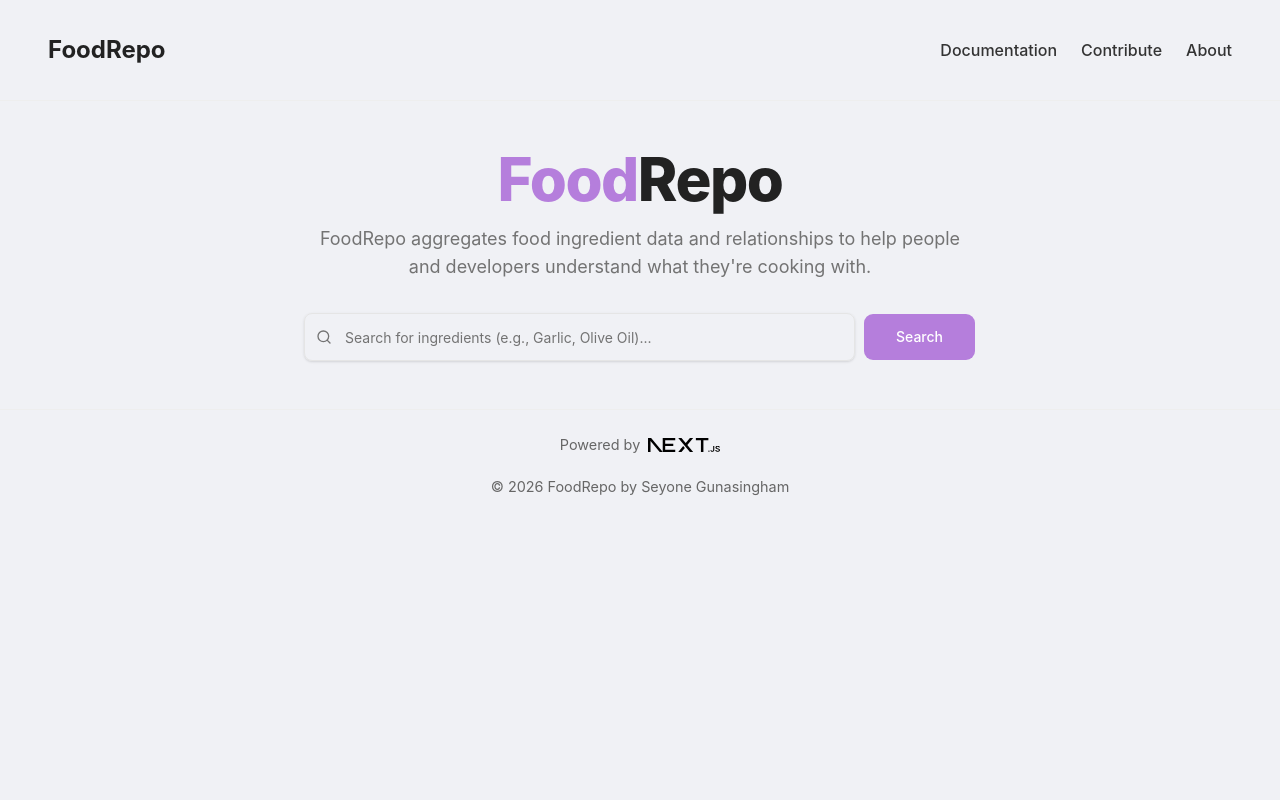
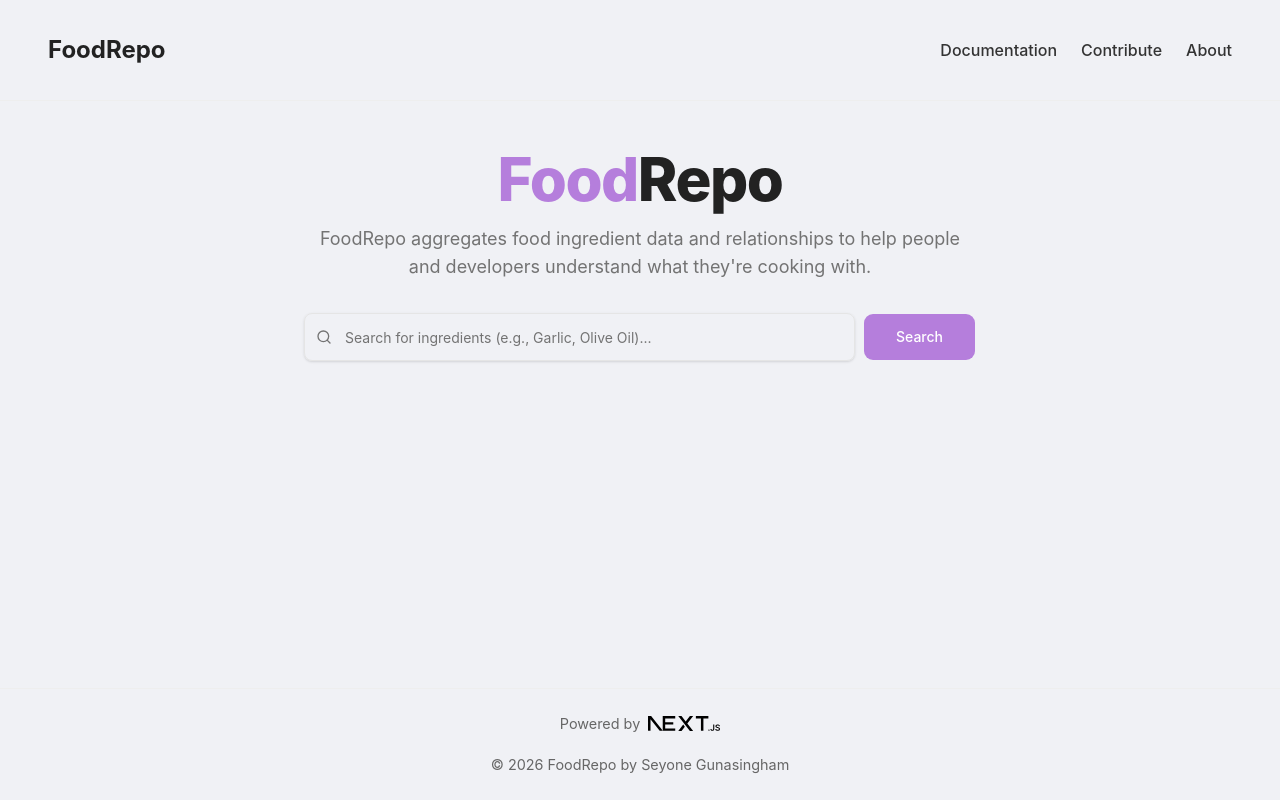
Before and after one commit to seyone22/ingredient-database-api, a Next.js app: page / in a window 1280 px wide. Built offline with nearby package versions, Linux system fonts and the light colour scheme.

Commit message:
Updated Home page styles for improved layout and design

```diff
--- a/src/app/page.tsx
+++ b/src/app/page.tsx
@@ -5,7 +5,7 @@
 
 export default function Home() {
     return (
-        <div>
+        <div className="min-h-screen flex flex-col bg-background font-sans antialiased">
             <NavBar />
 
             <main>
```
